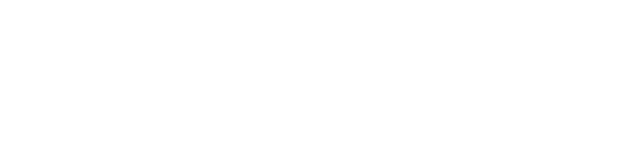
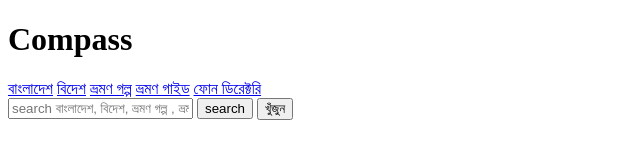
Before and after one commit to Masum-Rafi/Compass, a plain HTML site: page index.html in a window 1280 px wide. Shown: the whole page, without its empty margins (0-640 px from the left). Drawn offline with Linux system fonts and the light colour scheme.

Commit message:
Created Nav and search bar

```diff
--- a/index.html
+++ b/index.html
@@ -3,9 +3,26 @@
 <head>
    <meta charset="UTF-8">
    <meta name="viewport" content="width=device-width, initial-scale=1.0">
-   <title>Document</title>
+   <title>Compass - Your Online Travel Guide</title>
 </head>
 <body>
+   <header>
+      <div class="logo">
+         <h1>Compass</h1>
+      </div>
+      <nav>
+         <a href="#বাংলাদেশ">বাংলাদেশ</a>
+         <a href="#বিদেশ">বিদেশ</a>
+         <a href="#ভ্রমণ গল্প">ভ্রমণ গল্প</a>
+         <a href="#ভ্রমণ গাইড">ভ্রমণ গাইড</a>
+         <a href="#ফোন ডিরেক্টরি">ফোন ডিরেক্টরি</a>
+      </nav>
+      <div class ="search-bar">
+         <input type="text" placeholder="search বাংলাদেশ, বিদেশ, ভ্রমণ গল্প , ভ্রমণ গাইড , ফোন ডিরেক্টরি ">
+         <button>search</button>
+         <button type="submit">খুঁজুন</button>
+      </div>
+   </header>
 
 </body>
 </html>
```
